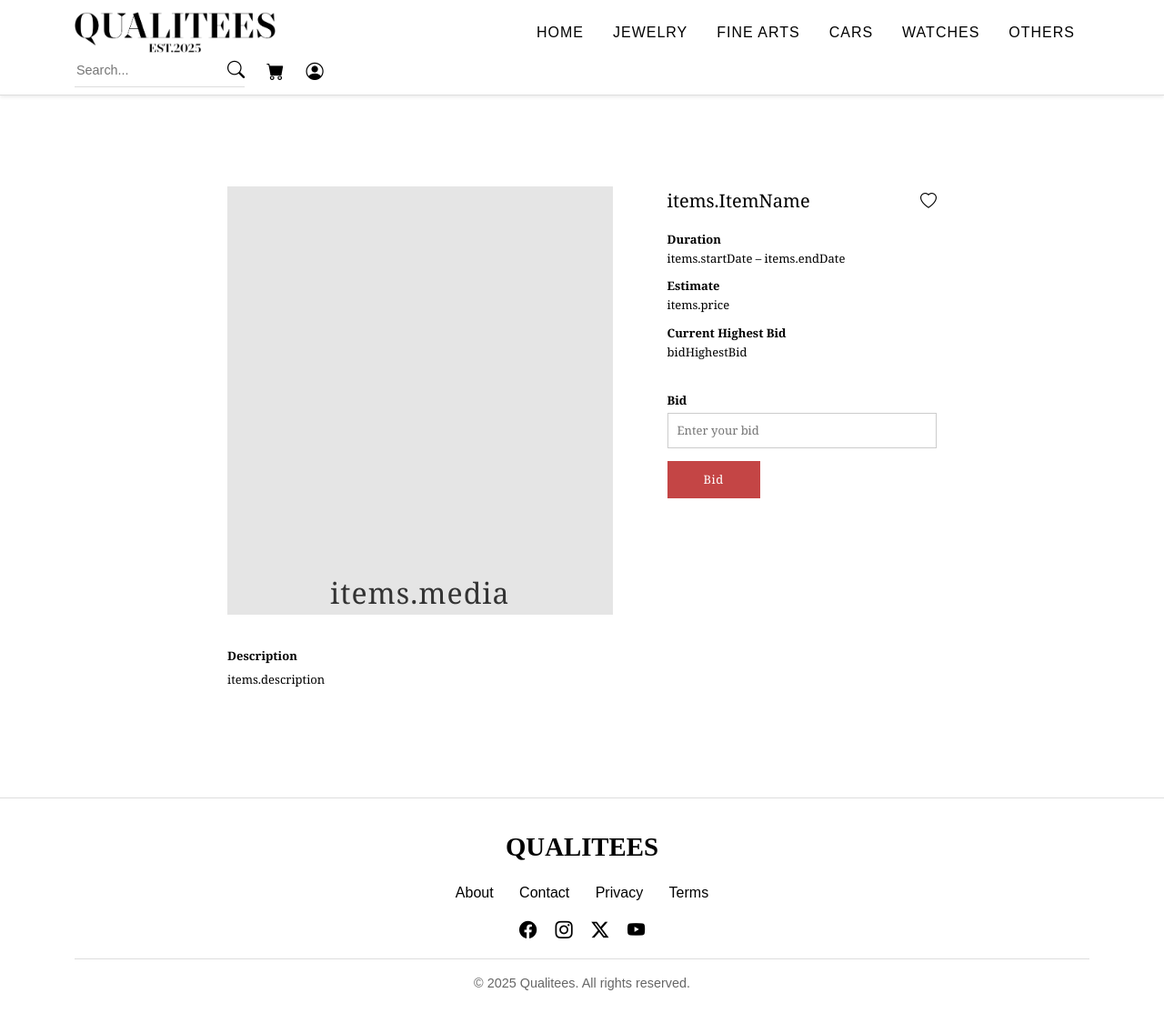
After one commit to menb2023-6398-56806-code/QualiTees-Project, a PHP site: page /productpage.php in a window 1280 px wide. The commit adds this page. Shown: the whole page at 91% size. Run offline with PHP 8.4, Linux system fonts and the light colour scheme; some web fonts are replaced.

Commit message:
log out process, session start shenanigans, fixing of header(Still no cart product page(non-working)

```diff
--- a/header.php
+++ b/header.php
@@ -15,6 +15,9 @@
   <script src="https://code.jquery.com/jquery-3.6.0.min.js"></script>
 
   <script>
+    var user = "<?php echo htmlspecialchars($_SESSION['firstname'] ?? ''); ?>";
+
+
     $(document).ready(function() {
       // Search ENTER Function
       $(".search-box input").on("keypress", function(e) {
@@ -57,13 +60,13 @@
         e.stopPropagation();
         showDropdown(`
           <div class="dropdown-box">
-            <h5>Profile</h5>
+            <h5>Hello, ${user}</h5>
             <hr>
             <div class="dropdown-content">
               <a href="#">Profile</a><br>
               <a href="#">Items Ordered</a><br>
               <a href="#">Order History</a><br>
-              <a href="#" class="text-danger">Log Out</a>
+              <a href="logout.php" class="text-danger">Log Out</a>
             </div>
           </div>
         `);
--- a/homepage.php
+++ b/homepage.php
@@ -1,5 +1,6 @@
 <?php
 include_once "conn.php";
+require 'init.php';
 // HERO //
 // ---FETCH HERO DATA (Latest Item) ---
 $heroQuery = "SELECT * FROM items ORDER BY ItemID DESC LIMIT 1";
@@ -182,7 +183,10 @@ $gridResult = mysqli_query($conn, $gridQuery);
                                 <p class="mt-2 fw-semibold"><?php echo htmlspecialchars($row['ItemName']); ?></p>
 
                                 <!-- Display Item Price -->
-                                <button class="bid-btn">₱ <?php echo number_format($row['price'], 2); ?></button>
+                                <a href="productpage.php?id=<?php echo $row['ItemID']; ?>">
+                                    <button class="bid-btn">₱ <?php echo number_format($row['price'], 2); ?></button>
+                                </a>
+
                             </div>
                         </div>
                 <?php
--- /dev/null
+++ b/init.php
@@ -0,0 +1,4 @@
+<?php
+if (session_status() === PHP_SESSION_NONE) {
+    session_start();
+}
--- a/login_process.php
+++ b/login_process.php
@@ -5,6 +5,7 @@ include 'conn.php';
 if ($_SERVER["REQUEST_METHOD"] == "POST") {
     $email = trim($_POST['email']);
     $password = trim($_POST['password']);
+
 
     $email = mysqli_real_escape_string($conn, $email);
 
@@ -27,7 +28,8 @@ if ($_SERVER["REQUEST_METHOD"] == "POST") {
             $_SESSION['user_id'] = $row['id'];
             $_SESSION['email'] = $row['email'];
             $_SESSION['isAdmin'] = $row['isAdmin'];
-
+            $_SESSION['firstname'] = $row['firstName'];
+            $_SESSION['lastname']  = $row['lastName'];
             if ($row['isAdmin'] == 1) {
                 header("Location: ./header.php");
             } else {
--- /dev/null
+++ b/productpage.php
@@ -0,0 +1,295 @@
+<?php
+require './init.php';
+include './header.php';
+?>
+
+<!DOCTYPE html>
+<html lang="en">
+
+<head>
+    <meta charset="UTF-8">
+    <meta name="viewport" content="width=device-width, initial-scale=1.0">
+    <title>QUALITEES | Product's Page</title>
+    <link rel="icon" href="./media/icon.png" type="image/png">
+
+    <!-- Bootstrap CSS -->
+    <link href="https://cdn.jsdelivr.net/npm/bootstrap@5.3.2/dist/css/bootstrap.min.css" rel="stylesheet">
+    <link href="https://cdn.jsdelivr.net/npm/bootstrap-icons@1.11.3/font/bootstrap-icons.min.css" rel="stylesheet">
+
+
+    <style>
+        @import url('./media/stardom.css');
+
+        body {
+            margin: 0;
+            font-family: "Georgia", "Times New Roman", serif;
+            background-color: #ffffff;
+            color: #000000;
+        }
+
+        /* ===========================
+   BIDDING SECTION
+=========================== */
+        .bidding-wrapper {
+            max-width: 900px;
+            margin: 60px auto 80px auto;
+            padding: 40px 60px;
+            background-color: #ffffff;
+        }
+
+        .bidding-layout {
+            display: grid;
+            grid-template-columns: 2fr 1.4fr;
+            column-gap: 60px;
+            align-items: start;
+        }
+
+        .item-media-box {
+            position: relative;
+            width: 100%;
+            padding-top: 100%;
+            /* square ratio */
+            background-color: #e5e5e5;
+            display: flex;
+            align-items: center;
+            justify-content: center;
+            text-align: center;
+            font-size: 32px;
+            letter-spacing: 1px;
+            color: #333333;
+        }
+
+        .item-info-right {
+            font-size: 13px;
+            line-height: 1.6;
+        }
+
+        .item-name-row {
+            display: flex;
+            justify-content: space-between;
+            align-items: center;
+            margin-bottom: 16px;
+        }
+
+        .item-name {
+            font-size: 20px;
+        }
+
+        .heart-icon i {
+            font-size: 18px;
+            cursor: pointer;
+            color: black;
+            /* default outline */
+            transition: color 0.2s ease;
+        }
+
+        .heart-icon i.filled {
+            color: #b33939;
+            /* red when filled */
+        }
+
+        .info-label {
+            font-weight: bold;
+            display: block;
+            margin-top: 4px;
+        }
+
+        .info-value {
+            display: block;
+            margin-bottom: 10px;
+        }
+
+        /* ===========================
+   BID FORM
+=========================== */
+        .bid-section {
+            margin-top: 32px;
+            font-size: 13px;
+        }
+
+        .bid-label {
+            font-weight: bold;
+            margin-bottom: 4px;
+        }
+
+        .bid-input {
+            width: 100%;
+            padding: 8px 10px;
+            border: 1px solid #cccccc;
+            margin-bottom: 14px;
+            font-size: 13px;
+        }
+
+        .bid-button {
+            padding: 10px 40px;
+            border: none;
+            background-color: #c44545;
+            color: #ffffff;
+            font-size: 13px;
+            cursor: pointer;
+            letter-spacing: 0.5px;
+            transition: background-color 0.15s ease-in-out;
+        }
+
+        .bid-button:hover {
+            background-color: #f46a6a;
+        }
+
+        /* ===========================
+   DESCRIPTION BLOCK
+=========================== */
+        .description-block {
+            margin-top: 36px;
+            font-size: 13px;
+        }
+
+        .description-title {
+            font-weight: bold;
+            margin-bottom: 6px;
+        }
+
+        /* ===========================
+   RESPONSIVE STYLES
+=========================== */
+        @media (max-width: 800px) {
+            .bidding-layout {
+                grid-template-columns: 1fr;
+                row-gap: 40px;
+            }
+        }
+
+        /* ===========================
+   FOOTER STYLES
+=========================== */
+        footer {
+            background-color: #fff;
+            border-top: 1px solid #ddd;
+            padding: 2rem 0;
+            color: #000;
+            font-family: 'Poppins', sans-serif;
+        }
+
+        .footer-logo {
+            font-family: 'Stardom-Regular';
+            font-size: 1.8rem;
+            font-weight: 600;
+            color: #000;
+            text-decoration: none;
+        }
+
+        .footer-logo:hover {
+            color: #b33939;
+        }
+
+        .footer-links a {
+            color: #000;
+            text-decoration: none;
+            font-weight: 500;
+            margin: 0 0.75rem;
+            transition: color 0.2s ease;
+        }
+
+        .footer-links a:hover {
+            color: #b33939;
+        }
+
+        .social-icons a {
+            color: #000;
+            font-size: 1.2rem;
+            margin: 0 0.5rem;
+            transition: color 0.2s ease;
+        }
+
+        .social-icons a:hover {
+            color: #b33939;
+        }
+
+        .footer-bottom {
+            border-top: 1px solid #ddd;
+            margin-top: 1.5rem;
+            padding-top: 1rem;
+            font-size: 0.9rem;
+            color: #666;
+        }
+    </style>
+</head>
+
+<body>
+
+
+
+    <div class="bidding-wrapper">
+        <div class="bidding-layout">
+            <div>
+                <div class="item-media-box">items.media</div>
+            </div>
+
+            <div class="item-info-right">
+                <div class="item-name-row">
+                    <div class="item-name">items.ItemName</div>
+                    <div class="heart-icon"><i class="bi bi-heart"></i></div>
+                </div>
+
+                <div>
+                    <span class="info-label">Duration</span>
+                    <span class="info-value">items.startDate – items.endDate</span>
+
+                    <span class="info-label">Estimate</span>
+                    <span class="info-value">items.price</span>
+
+                    <span class="info-label">Current Highest Bid</span>
+                    <span class="info-value">bidHighestBid</span>
+                </div>
+
+                <form class="bid-section">
+                    <div class="bid-label">Bid</div>
+                    <input type="number" step="0.01" min="0" name="bidAmount" class="bid-input" placeholder="Enter your bid">
+                    <button type="button" class="bid-button">Bid</button>
+                </form>
+            </div>
+        </div>
+
+        <div class="description-block">
+            <div class="description-title">Description</div>
+            <div>items.description</div>
+        </div>
+    </div>
+
+    <footer>
+        <div class="container text-center">
+            <a href="#" class="footer-logo">QUALITEES</a>
+            <div class="footer-links mt-3">
+                <a href="#">About</a>
+                <a href="#">Contact</a>
+                <a href="#">Privacy</a>
+                <a href="#">Terms</a>
+            </div>
+            <div class="social-icons mt-3">
+                <a href="#"><i class="bi bi-facebook"></i></a>
+                <a href="#"><i class="bi bi-instagram"></i></a>
+                <a href="#"><i class="bi bi-twitter-x"></i></a>
+                <a href="#"><i class="bi bi-youtube"></i></a>
+            </div>
+            <div class="footer-bottom mt-3">
+                &copy; 2025 Qualitees. All rights reserved.
+            </div>
+        </div>
+    </footer>
+
+    <!-- Bootstrap JS -->
+    <script src="https://cdn.jsdelivr.net/npm/bootstrap@5.3.2/dist/js/bootstrap.bundle.min.js"></script>
+
+    <!-- Heart Toggle Script -->
+    <script>
+        const heartIcon = document.querySelector('.heart-icon i');
+
+        heartIcon.addEventListener('click', () => {
+            heartIcon.classList.toggle('bi-heart'); // outline heart
+            heartIcon.classList.toggle('bi-heart-fill'); // filled heart
+            heartIcon.classList.toggle('filled'); // red color
+        });
+    </script>
+
+</body>
+
+</html>
```
Also changed, not shown: logout.php (added, +12 -0 lines), register_process.php (+6 -9 lines).
